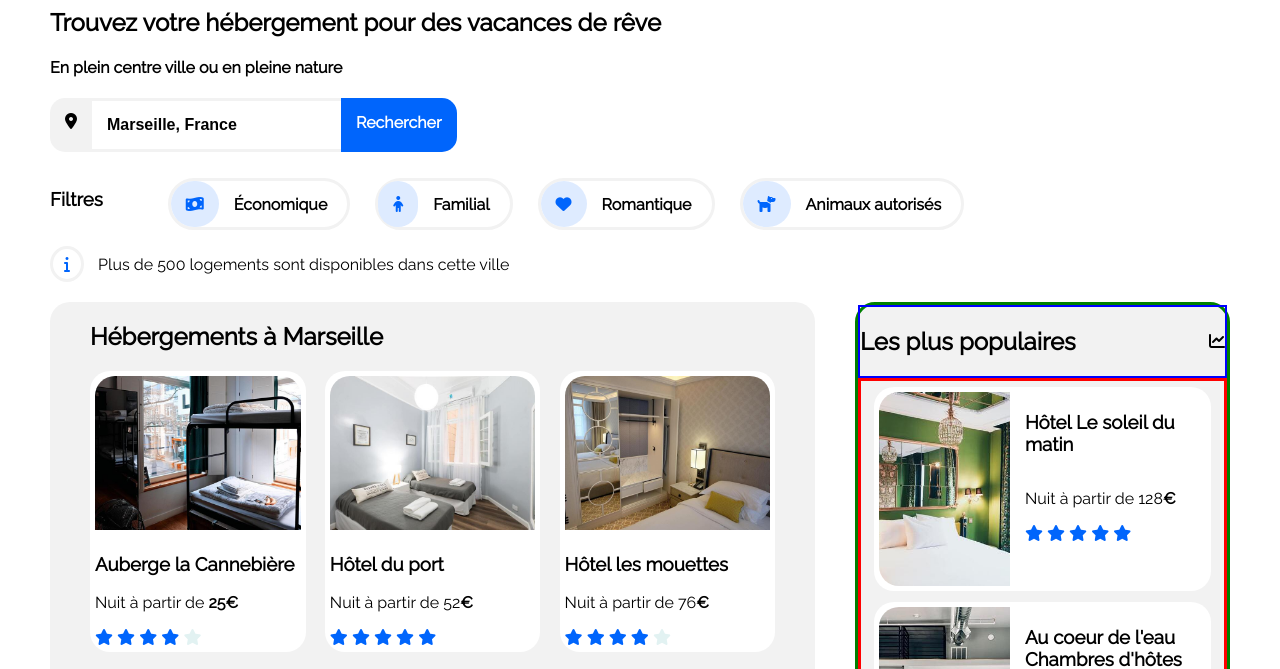
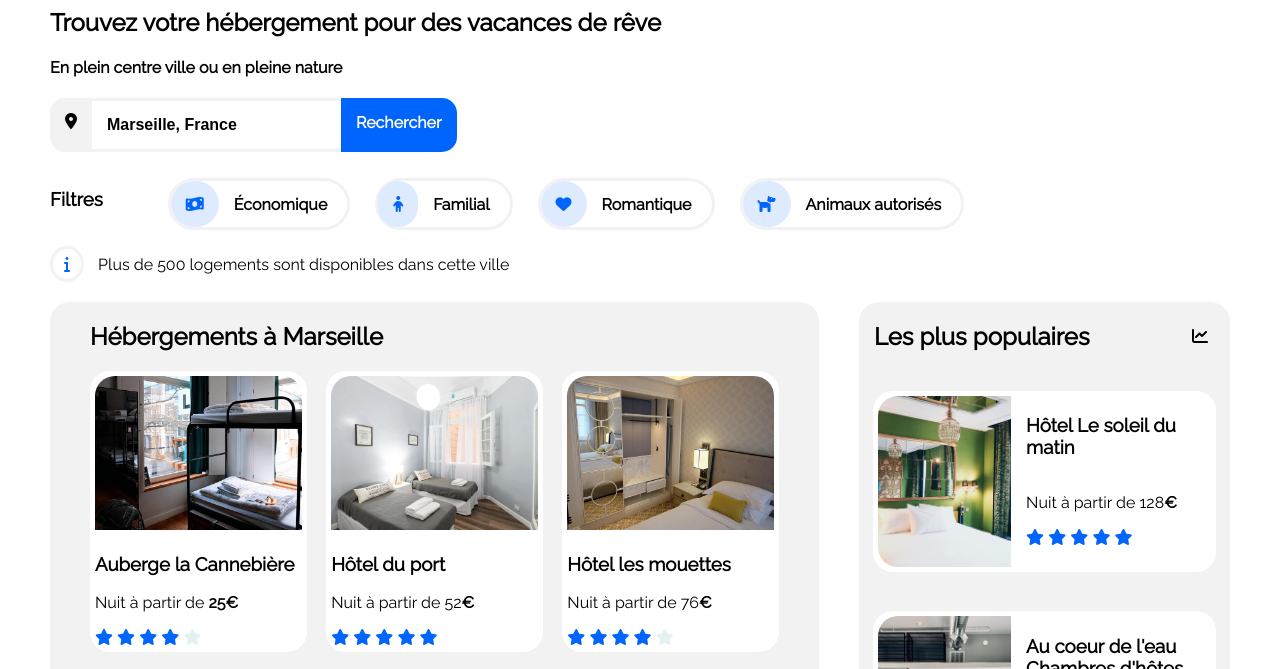
Before and after one commit to marilehoux/lehouxmari_2_11072021, a plain HTML site: page index.html in a window 1280 px wide. Shown: the part 77-746 px from the top of the page. Drawn offline with Linux system fonts and the light colour scheme.

Commit message:
dernières correc pop

```diff
--- a/style.css
+++ b/style.css
@@ -230,8 +230,7 @@ input {
     margin-top: 20px;
     margin-bottom: 20px;
     width: 35%;
-    border: 3px solid green;
-}
+  }
 
 .hebergements_populaires {
 
@@ -240,7 +239,6 @@ input {
   flex-wrap: nowrap;
   justify-content: space-around;
   align-items: center;
-  border: 3px solid red;
   height: 100%;
 
 }
@@ -249,8 +247,8 @@ input {
   flex-direction: row;
   justify-content: space-between;
   align-items: center;
-  border: 2px solid blue;
-
+  width: 90%;
+  padding-left: 15px;
 }
 
 
@@ -260,7 +258,7 @@ input {
   background-color: white;
   border-radius: 20px;
   width: 90%;
-  height:30%;
+  height:26%;
   padding: 5px;
 
 }
```
